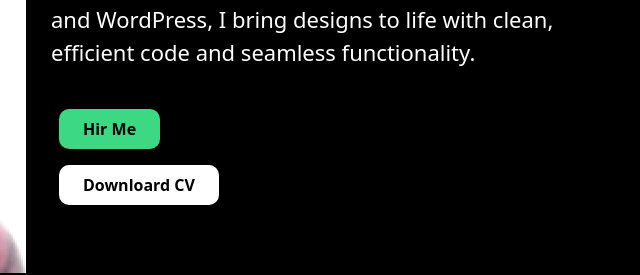
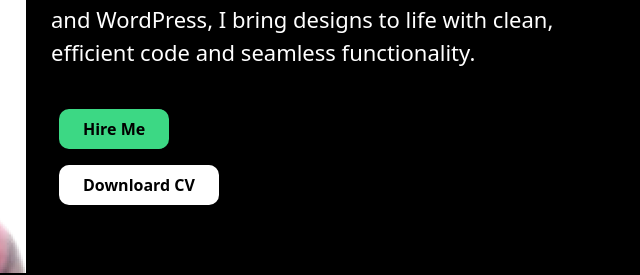
Before and after one commit to mdsaifulisl/portfolio, a plain HTML site: page index.html in a window 1280 px wide. Shown: the part 1359-1634 px from the top of the page, 601-1241 px from the left. Drawn offline with nearby package versions, Linux system fonts and the light colour scheme.

Commit message:
Update index.html

```diff
--- a/index.html
+++ b/index.html
@@ -87,7 +87,7 @@
                             <p>Hello! I'm Saiful Islam, a passionate Front-End Developer and UI/UX Designer with a keen eye for detail and a love for creating stunning, user-friendly websites. With expertise in HTML, CSS, JavaScript, and WordPress, I bring designs to life with clean, efficient code and seamless functionality.</p>
 
                             <div class="about-btn">
-                                <span><a href="https://www.upwork.com/freelancers/~01635970cbe503762b">Hir Me</a></span>
+                                <span><a href="https://www.upwork.com/freelancers/~01635970cbe503762b">Hire Me</a></span>
                                 <span><a href="./pdf/my cv.pdf" download class="btnss">Downloard CV</a></span>
                             </div>
                         </div>
```
